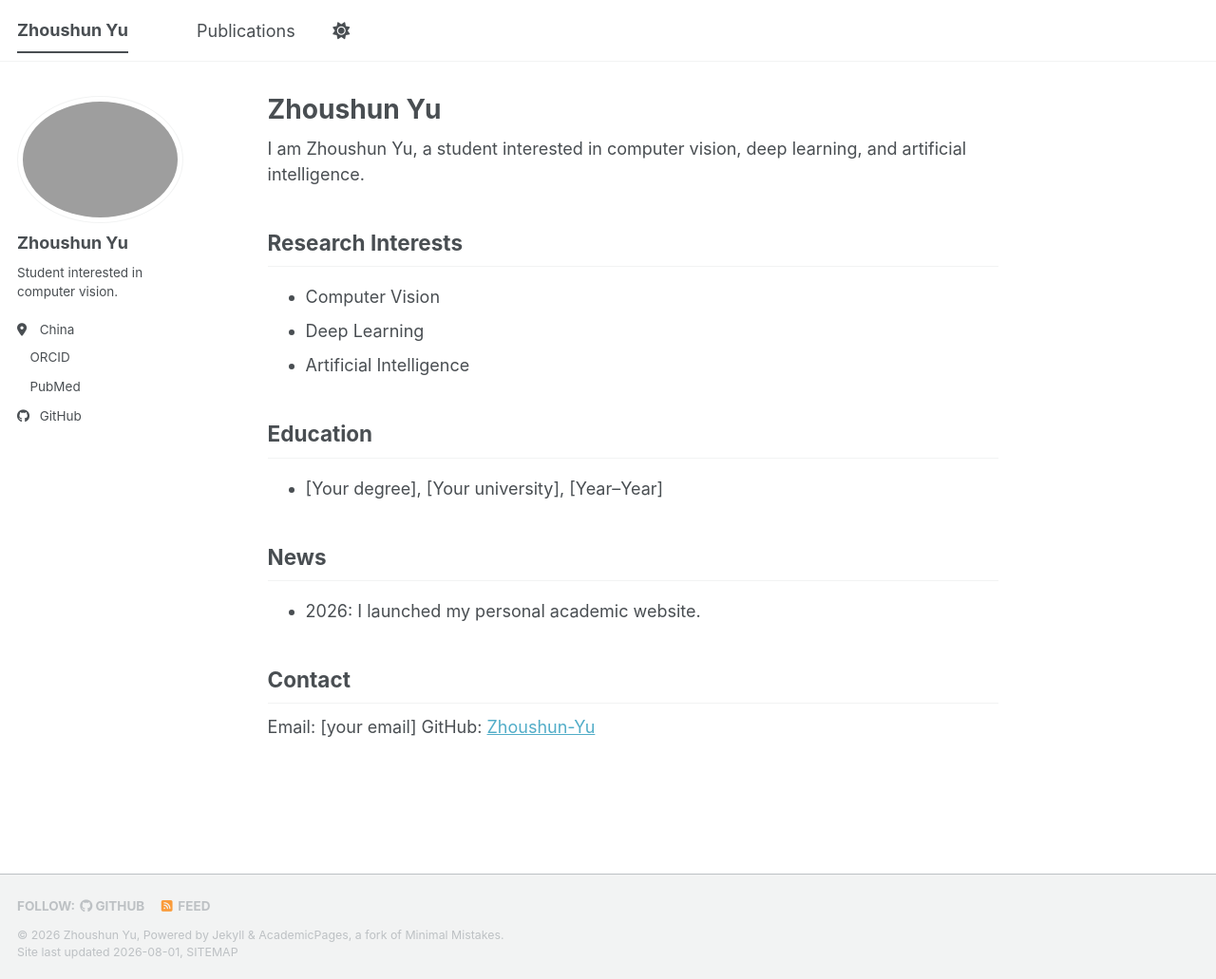
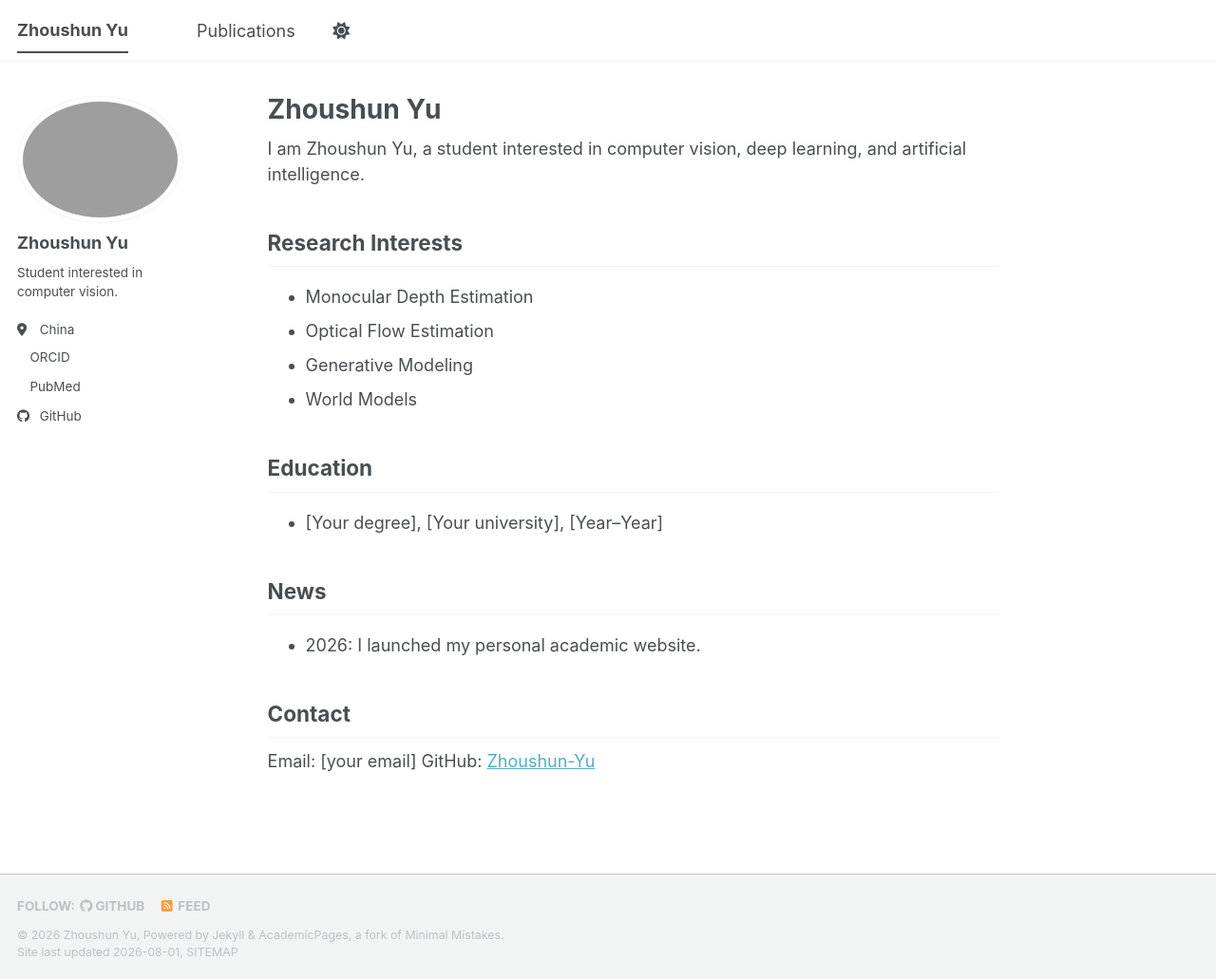
Before and after one commit to Zhoushun-Yu/Zhoushun-Yu.github.io, a Jekyll site: the page built from _pages/about.md, in a window 1280 px wide and 1031 px high. Shown: the whole window at 95% size. Built offline with Jekyll 4.4.1, drawn with Linux system fonts in a browser that asks for light colours; a style sheet for code colours, icons or effects is not loaded.

Commit message:
Update about.md

```diff
--- a/_pages/about.md
+++ b/_pages/about.md
@@ -11,9 +11,10 @@ I am Zhoushun Yu, a student interested in computer vision, deep learning, and ar
 
 ## Research Interests
 
-- Computer Vision
-- Deep Learning
-- Artificial Intelligence
+- Monocular Depth Estimation
+- Optical Flow Estimation
+- Generative Modeling
+- World Models
 
 ## Education
 
```
